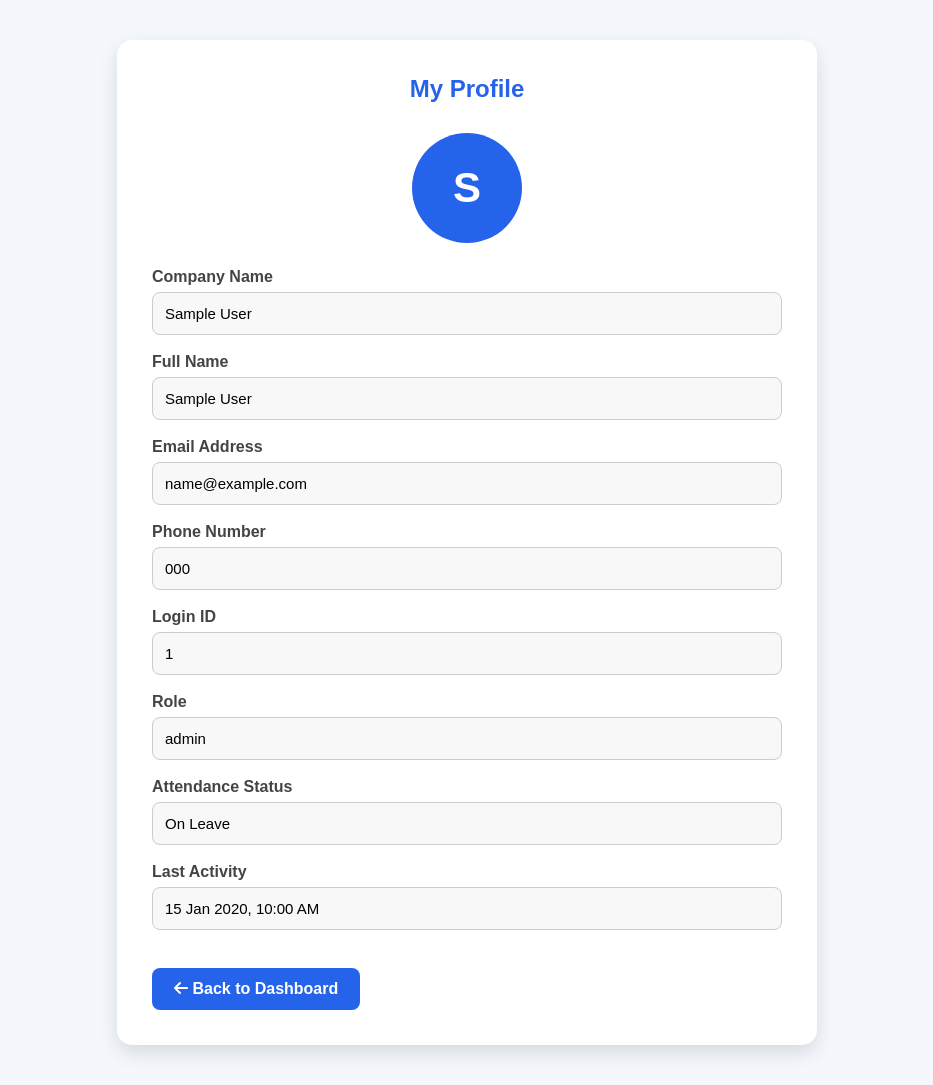
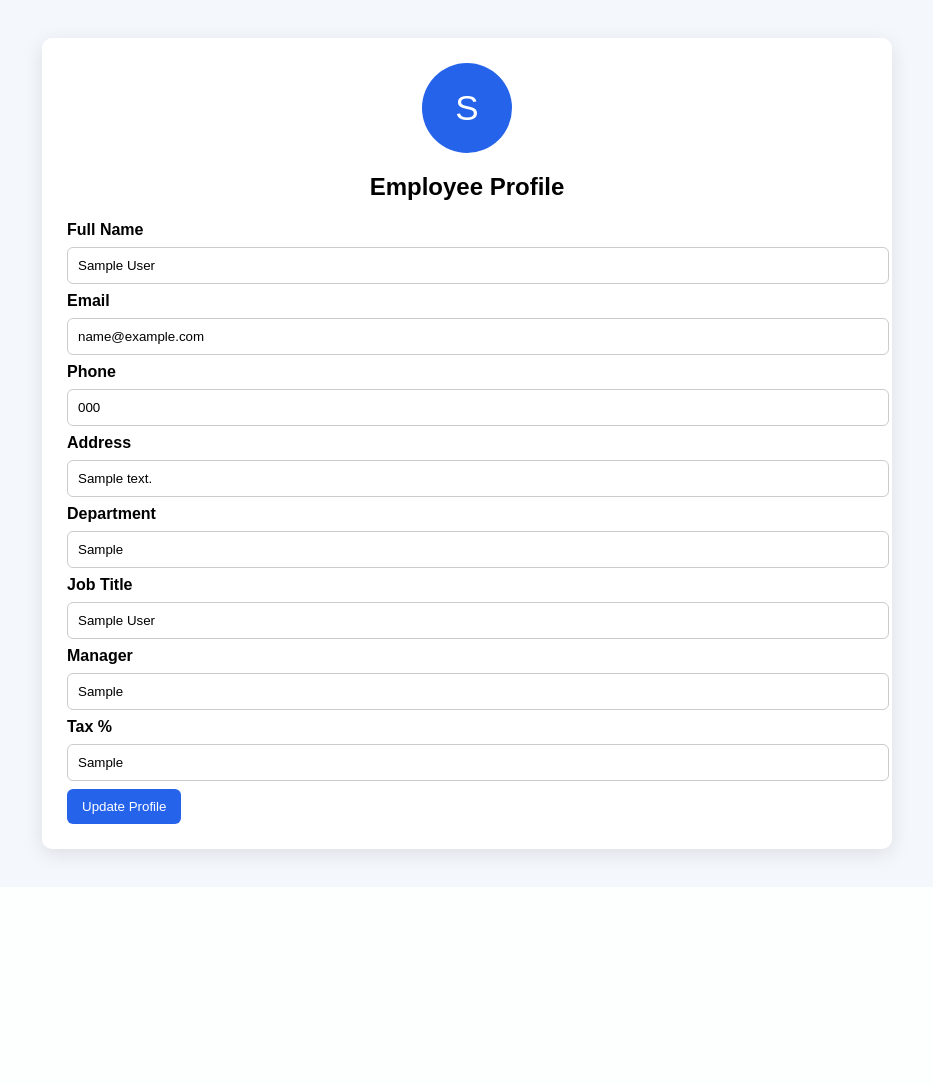
Before and after one commit to Lipika2007-hait/hrms_hackathon, a PHP site: page /profile.php in a window 1280 px wide. Shown: the whole page, without its empty margins (173-1106 px from the left). After the commit the page ends 864 px from the top, so only its background shows below. Run offline with PHP 8.4, Linux system fonts and the light colour scheme; the visitor is signed in with stand-in values (Sample User, id 1); tables that the repository leaves empty or names only in its code hold one stand-in row (values such as "Sample post").

Commit message:
UPDATED PROFILE.PHP

```diff
--- a/profile.php
+++ b/profile.php
@@ -7,168 +7,183 @@ if(!isset($_SESSION['employee_id'])){
     exit();
 }
 
-$id = $_SESSION['employee_id'];
+$logged_id = $_SESSION['employee_id'];
 
-$query = mysqli_query($conn,"
-SELECT * FROM employees
-WHERE id='$id'
-LIMIT 1
-");
+// get logged user
+$sessionUser = mysqli_fetch_assoc(mysqli_query($conn,"
+SELECT * FROM employees WHERE id='$logged_id'
+"));
 
-$user = mysqli_fetch_assoc($query);
+// if viewing someone else (admin click employee card)
+$view_id = isset($_GET['id']) ? $_GET['id'] : $logged_id;
+
+$user = mysqli_fetch_assoc(mysqli_query($conn,"
+SELECT * FROM employees WHERE id='$view_id'
+"));
+
+// UPDATE PROFILE
+if(isset($_POST['update_profile'])){
+
+    $is_admin = ($sessionUser['role'] == "admin" || $sessionUser['role'] == "hr");
+
+    // common editable fields
+    $phone = $_POST['phone'];
+    $address = $_POST['address'];
+
+    // admin editable fields
+    if($is_admin){
+
+        $full_name = $_POST['full_name'];
+        $email = $_POST['email'];
+        $department = $_POST['department'];
+        $job_title = $_POST['job_title'];
+        $manager = $_POST['manager'];
+        $tax_percent = $_POST['tax_percent'];
+
+        $sql = "UPDATE employees SET
+            full_name='$full_name',
+            email='$email',
+            phone='$phone',
+            address='$address',
+            department='$department',
+            job_title='$job_title',
+            manager='$manager',
+            tax_percent='$tax_percent'
+            WHERE id='$view_id'";
+
+    } else {
+
+        // employee limited update
+        $sql = "UPDATE employees SET
+            phone='$phone',
+            address='$address'
+            WHERE id='$view_id'";
+    }
+
+    mysqli_query($conn, $sql);
+
+    header("Location: employee_profile.php?id=$view_id");
+    exit();
+}
 ?>
 
+
 <!DOCTYPE html>
-<html lang="en">
-
+<html>
 <head>
-
-<meta charset="UTF-8">
-<meta name="viewport" content="width=device-width, initial-scale=1.0">
-
-<title>My Profile</title>
-
-<link rel="stylesheet"
-href="https://cdnjs.cloudflare.com/ajax/libs/font-awesome/6.5.2/css/all.min.css">
+<title>Employee Profile</title>
 
 <style>
-
-*{
-margin:0;
-padding:0;
-box-sizing:border-box;
-font-family:Arial,Helvetica,sans-serif;
-}
-
 body{
+font-family:Arial;
 background:#f4f7fb;
-padding:40px;
+padding:30px;
 }
 
 .container{
-max-width:700px;
+max-width:800px;
 margin:auto;
-background:#fff;
-border-radius:15px;
-padding:35px;
-box-shadow:0 8px 20px rgba(0,0,0,.12);
-}
-
-.title{
-text-align:center;
-margin-bottom:30px;
-color:#2563EB;
+background:white;
+padding:25px;
+border-radius:10px;
+box-shadow:0 5px 20px rgba(0,0,0,.1);
 }
 
 .avatar{
-width:110px;
-height:110px;
-margin:0 auto 25px;
+width:90px;
+height:90px;
 border-radius:50%;
 background:#2563EB;
-color:#fff;
+color:white;
 display:flex;
 justify-content:center;
 align-items:center;
-font-size:42px;
-font-weight:bold;
-}
-
-.form-group{
-margin-bottom:18px;
-}
-
-label{
-display:block;
-margin-bottom:6px;
-font-weight:bold;
-color:#444;
+font-size:35px;
+margin:auto;
 }
 
 input{
 width:100%;
-padding:12px;
+padding:10px;
+margin:8px 0;
 border:1px solid #ccc;
-border-radius:8px;
-background:#f8f8f8;
-font-size:15px;
+border-radius:6px;
 }
 
-.back-btn{
-display:inline-block;
-margin-top:20px;
-padding:12px 22px;
-background:#2563EB;
-color:#fff;
-text-decoration:none;
-border-radius:8px;
+label{
 font-weight:bold;
 }
 
-.back-btn:hover{
-background:#1E40AF;
+button{
+background:#2563EB;
+color:white;
+padding:10px 15px;
+border:none;
+border-radius:6px;
+cursor:pointer;
 }
-
 </style>
-
 </head>
 
 <body>
 
 <div class="container">
 
-<h2 class="title">My Profile</h2>
-
 <div class="avatar">
 <?php echo strtoupper(substr($user['full_name'],0,1)); ?>
 </div>
 
+<h2 style="text-align:center;">Employee Profile</h2>
 
-<div class="form-group">
-<label>Company Name</label>
-<input type="text" value="<?php echo htmlspecialchars($user['company_name']); ?>" readonly>
-</div>
+<form method="POST">
 
-<div class="form-group">
 <label>Full Name</label>
-<input type="text" value="<?php echo htmlspecialchars($user['full_name']); ?>" readonly>
-</div>
+<input type="text" name="full_name"
+value="<?= $user['full_name']; ?>"
+<?= ($sessionUser['role']=="employee") ? "readonly" : ""; ?>>
 
-<div class="form-group">
-<label>Email Address</label>
-<input type="text" value="<?php echo htmlspecialchars($user['email']); ?>" readonly>
-</div>
+<label>Email</label>
+<input type="text" name="email"
+value="<?= $user['email']; ?>"
+<?= ($sessionUser['role']=="employee") ? "readonly" : ""; ?>>
 
-<div class="form-group">
-<label>Phone Number</label>
-<input type="text" value="<?php echo htmlspecialchars($user['phone']); ?>" readonly>
-</div>
+<label>Phone</label>
+<input type="text" name="phone"
+value="<?= $user['phone']; ?>">
 
-<div class="form-group">
-<label>Login ID</label>
-<input type="text" value="<?php echo htmlspecialchars($user['login_id']); ?>" readonly>
-</div>
+<label>Address</label>
+<input type="text" name="address"
+value="<?= $user['address'] ?? ''; ?>">
 
-<div class="form-group">
-<label>Role</label>
-<input type="text" value="<?php echo htmlspecialchars($user['role']); ?>" readonly>
-</div>
+<label>Department</label>
+<input type="text" name="department"
+value="<?= $user['department'] ?? ''; ?>"
+<?= ($sessionUser['role']=="employee") ? "readonly" : ""; ?>>
 
-<div class="form-group">
-<label>Attendance Status</label>
-<input type="text" value="<?php echo htmlspecialchars($user['attendance_status']); ?>" readonly>
-</div>
+<label>Job Title</label>
+<input type="text" name="job_title"
+value="<?= $user['job_title'] ?? ''; ?>"
+<?= ($sessionUser['role']=="employee") ? "readonly" : ""; ?>>
 
-<div class="form-group">
-<label>Last Activity</label>
-<input type="text"
-value="<?php echo !empty($user['last_action_time']) ? date('d M Y, h:i A', strtotime($user['last_action_time'])) : 'No Activity'; ?>"
-readonly>
-</div>
+<label>Manager</label>
+<input type="text" name="manager"
+value="<?= $user['manager'] ?? ''; ?>"
+<?= ($sessionUser['role']=="employee") ? "readonly" : ""; ?>>
 
-<a href="emp_dashboard.php" class="back-btn">
-<i class="fa-solid fa-arrow-left"></i> Back to Dashboard
-</a>
+<label>Tax %</label>
+<input type="text" name="tax_percent"
+value="<?= $user['tax_percent'] ?? 0; ?>"
+<?= ($sessionUser['role']=="employee") ? "readonly" : ""; ?>>
+
+<br>
+
+<?php if($sessionUser['role']=="admin" || $sessionUser['role']=="hr"){ ?>
+<button type="submit" name="update_profile">Update Profile</button>
+<?php } else { ?>
+<button type="submit" name="update_profile">Save Changes</button>
+<?php } ?>
+
+</form>
 
 </div>
 
```
